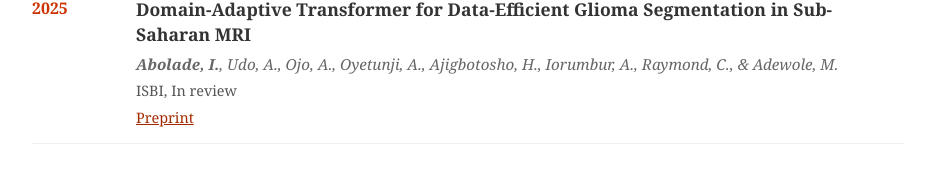
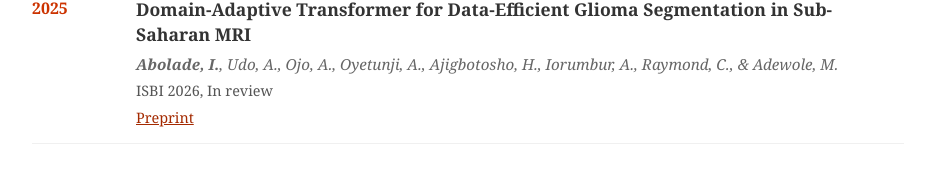
Before and after one commit to ileri-oluwa-kiiye/ileri-oluwa-kiiye.github.io, a React (Vite) app: page / in a window 1280 px wide. Shown: the part 744-915 px from the top of the page, without its empty margins (172-1106 px from the left). Built offline with nearby package versions, Linux system fonts and the light colour scheme.

Commit message:
changed isbi year

```diff
--- a/src/comp/LandingPage/papers.jsx
+++ b/src/comp/LandingPage/papers.jsx
@@ -6,7 +6,7 @@ const papers = [
     id: 2,
     title: "Domain-Adaptive Transformer for Data-Efficient Glioma Segmentation in Sub-Saharan MRI",
     authors: "Abolade, I., Udo, A., Ojo, A., Oyetunji, A., Ajigbotosho, H., Iorumbur, A., Raymond, C., & Adewole, M.",
-    venue: "ISBI, In review",
+    venue: "ISBI 2026, In review",
     year: "2025",
     links: [
       {
```
